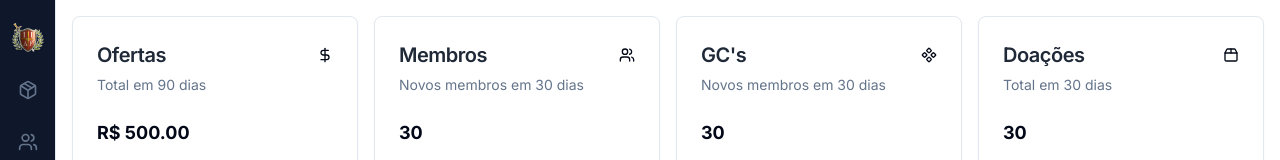
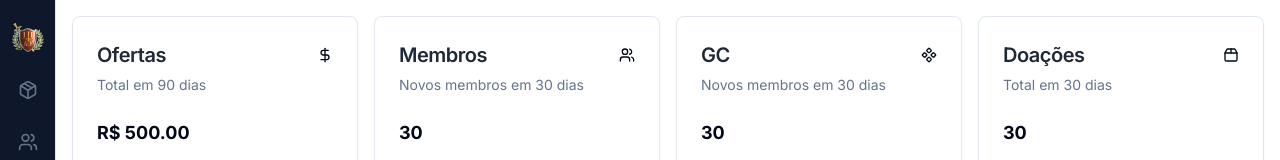
Before and after one commit to RamonRodSou/Dashboard, a Next.js app: page /home in a window 1280 px wide. Shown: the top 160 px of the page. Built offline with nearby package versions, Linux system fonts and the light colour scheme.

Commit message:
refacto: style membros e menuitemmob

```diff
--- a/src/app/backup/page.tsx
+++ b/src/app/backup/page.tsx
@@ -46,7 +46,7 @@ export default function Home( ) {
           <CardHeader>
             <div className="flex items-center justify-center">
             <CardTitle className="text-lg sm:text-xl text-gray-800 select-none">
-              GC's
+              GC
             </CardTitle>
             <Component className="ml-auto w-4 h-4"/>
             </div>
--- a/src/app/home/page.tsx
+++ b/src/app/home/page.tsx
@@ -46,7 +46,7 @@ export default function Home( ) {
           <CardHeader>
             <div className="flex items-center justify-center">
             <CardTitle className="text-lg sm:text-xl text-gray-800 select-none">
-              GC's
+              GC
             </CardTitle>
             <Component className="ml-auto w-4 h-4"/>
             </div>
--- a/src/components/Member/Member.tsx
+++ b/src/components/Member/Member.tsx
@@ -5,7 +5,7 @@ import { AvatarFallback } from "@radix-ui/react-avatar"
 
 function Member() {
   return (
-    <Card className="w-full md:w-1/2 md:max-w-[600] h-[600px]  ">
+    <Card className="w-full md:w-1/2 h-[400px] md:max-w-[600] md:h-[600px]  ">
       <CardHeader>
         <div className="flex items-center justify-center gap-4" >
           <CardTitle className="text-lg sm:text-xl text-gray-800">
@@ -23,7 +23,7 @@ function Member() {
         </div>
       </CardHeader>
 
-      <CardContent className=" overflow-auto  overflow-y-scroll h-[75%] m-4">
+      <CardContent className=" overflow-auto  overflow-y-scroll h-[65%] md:h-[75%] m-4">
 
         <article className="flex items-center gap-2 border-b py-2">
           <Avatar className="w-8 h-8 sm:w-10 sm:h-10 " >
--- a/src/components/MenuItem/MenuItemMob.tsx
+++ b/src/components/MenuItem/MenuItemMob.tsx
@@ -1,5 +1,5 @@
 import Link from 'next/link'
-import React, { ReactHTMLElement } from 'react'
+import React from 'react'
 
 type Props = {
  link: string,
--- a/src/components/SideBar/SideBar.tsx
+++ b/src/components/SideBar/SideBar.tsx
@@ -57,8 +57,6 @@ export default function SideBar() {
         </nav>
       </aside>
 
-
-
       {/* Mobile */}
       <div className="sm:hidden flex flex-col sm:gap-4 sm:py-4 sm:pl-14 ">
         <header className="stick top-0 z-30 flex h-14 items-center px-4 border-b bg-slate-900  gap-4
@@ -74,11 +72,11 @@ export default function SideBar() {
             <SheetContent side="left" className="sm:max-w-x">
               <nav className="grid gap-6 text-lg font-medium">
 
-                <MenuItemMob link="/"
-                  children={<div className="h-9 w-9 transition-all" >
+                <MenuItemMob link="/" text="IAF" >
+                <div className="h-9 w-9 transition-all" >
                     <Image src={logo} alt="My Image" />
-                  </div>}
-                  text="IAF" />
+                </div>
+                  </MenuItemMob>
                 <MenuItemMob link="/" Icon={Home} text="Início" />
                 <MenuItemMob link="/membros" Icon={Users} text="Membros" />
                 <MenuItemMob link="/gc" Icon={Component} text="GC's" />
```
